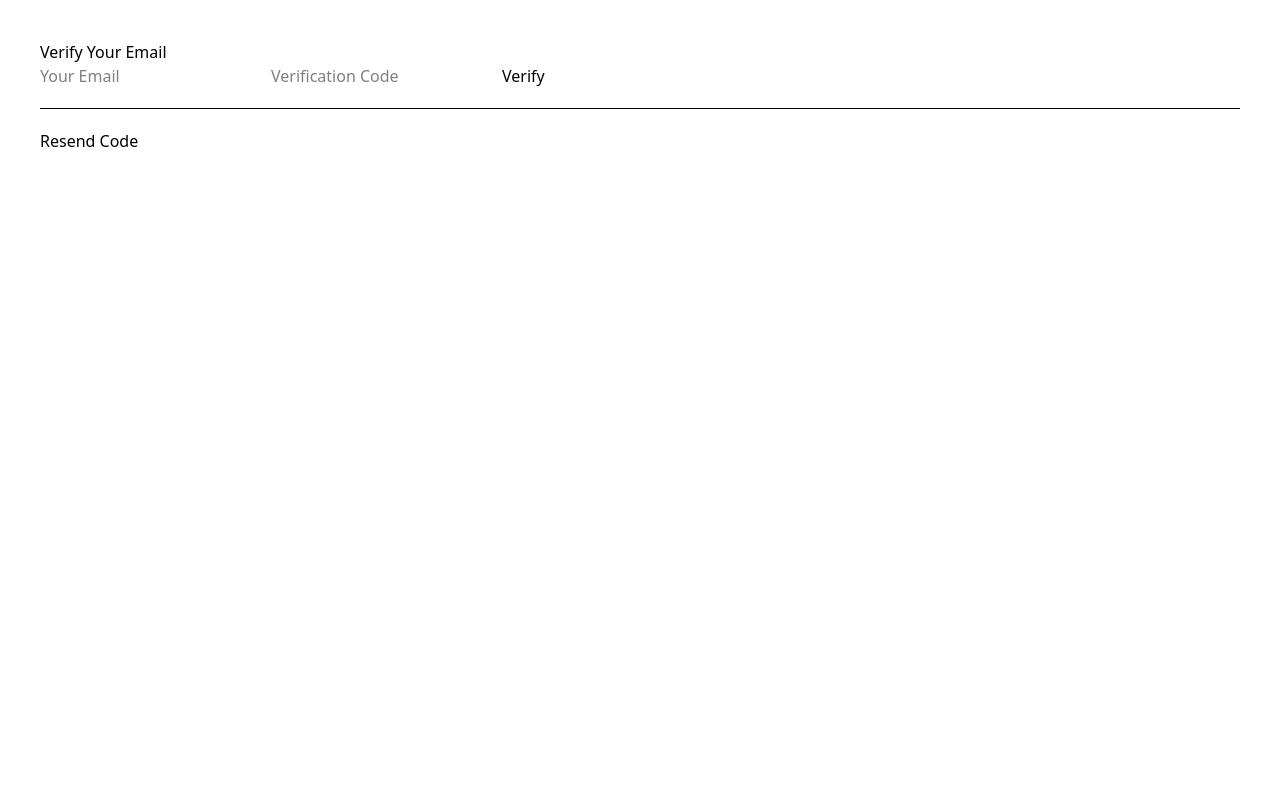
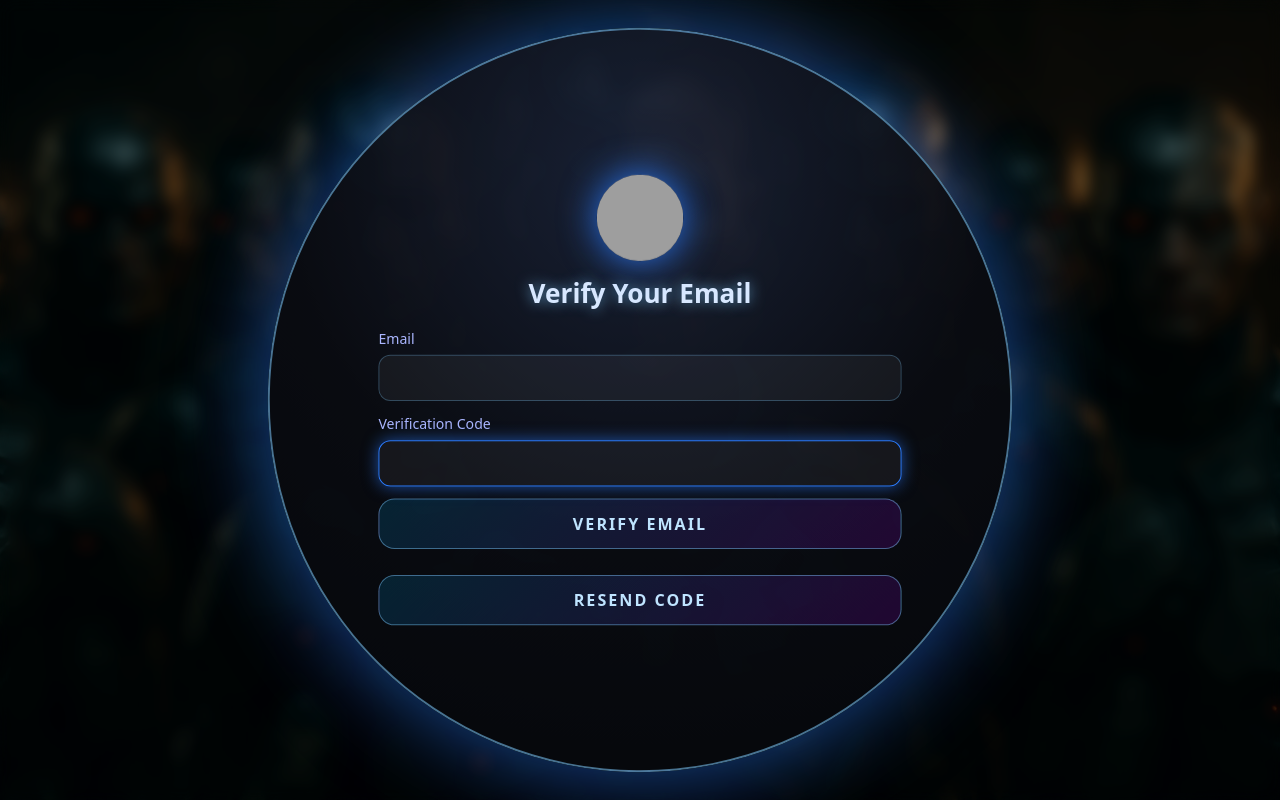
Before and after one commit to Devingle/Social-Media-Platform-with-Media-Streaming-, a React (Vite) app in the folder client/: page /verify-email in a window 1280 px wide. Built offline with nearby package versions, Linux system fonts and the light colour scheme; grey boxes are pictures that could not be loaded.

Commit message:
add ui on forgot-profile-reset

```diff
--- a/client/src/pages/ForgotPassword.jsx
+++ b/client/src/pages/ForgotPassword.jsx
@@ -1,34 +1,70 @@
+// client/src/pages/ForgotPassword.jsx
 import React, { useState } from "react";
 import { forgotPassword } from "../api/auth";
+import { useNavigate } from "react-router-dom";
+import avatarImage from "/Avatar-Image.png";
+import bgImage from "/Login-SignUp-Background-Image.png";
+import "../styles/authPages.css"; // ✅ use shared CSS
 
 export default function ForgotPassword() {
   const [email, setEmail] = useState("");
   const [msg, setMsg] = useState("");
+  const [processing, setProcessing] = useState(false);
+  const navigate = useNavigate();
 
   const handleSubmit = async (e) => {
     e.preventDefault();
+    setProcessing(true);
     try {
       const res = await forgotPassword({ email });
       setMsg(res.message);
+      // ✅ Redirect user to ResetPassword page with email pre-filled
+      setTimeout(() => {
+        navigate("/reset-password", { state: { email } });
+      }, 1200);
     } catch (err) {
       setMsg(err.response?.data?.message || "Error sending reset code");
+    } finally {
+      setProcessing(false);
     }
   };
 
   return (
-    <div style={{ padding: 40 }}>
-      <h2>Forgot Password</h2>
-      <form onSubmit={handleSubmit}>
+    <div className="page-root">
+      <div className="bg">
+        <img src={bgImage} alt="" />
+        <div className="bg-blur" />
+      </div>
+
+      <div className="wrap">
+        <div className="circle-card throbbing">
+          <div className="ring" />
+          <div className="content">
+            <img src={avatarImage} alt="Avatar" className="avatar" />
+            <h2 className="title">Forgot Password?</h2>
+
+            {msg && <div className="banner">{msg}</div>}
+
+            <form className="form" onSubmit={handleSubmit}>
+              <div className="field">
+                <label className="label">Enter your email</label>
                 <input
                   type="email"
+                  className="input"
                   placeholder="Your Email"
                   value={email}
                   onChange={(e) => setEmail(e.target.value)}
                   required
                 />
-        <button type="submit">Send Reset Code</button>
+              </div>
+
+              <button className="cta" type="submit" disabled={processing}>
+                {processing ? "Processing..." : "Send Reset Code"}
+              </button>
             </form>
-      {msg && <p>{msg}</p>}
+          </div>
+        </div>
+      </div>
     </div>
   );
 }
--- a/client/src/pages/ResetPassword.jsx
+++ b/client/src/pages/ResetPassword.jsx
@@ -1,16 +1,34 @@
-import React, { useState } from "react";
+// client/src/pages/ResetPassword.jsx
+import React, { useState, useEffect } from "react";
 import { resetPassword } from "../api/auth";
-import { useNavigate } from "react-router-dom";
+import { useNavigate, useLocation } from "react-router-dom";
+import avatarImage from "/Avatar-Image.png";
+import bgImage from "/Login-SignUp-Background-Image.png";
+import "../styles/authPages.css"; // ✅ shared CSS
 
 export default function ResetPassword() {
   const [email, setEmail] = useState("");
   const [code, setCode] = useState("");
   const [newPassword, setNewPassword] = useState("");
+  const [confirmPassword, setConfirmPassword] = useState("");
   const [msg, setMsg] = useState("");
+  const [processing, setProcessing] = useState(false);
+
   const navigate = useNavigate();
+  const location = useLocation();
+
+  useEffect(() => {
+    if (location.state?.email) {
+      setEmail(location.state.email);
+    }
+  }, [location]);
 
   const handleSubmit = async (e) => {
     e.preventDefault();
+    if (newPassword !== confirmPassword) {
+      return setMsg("Passwords do not match");
+    }
+    setProcessing(true);
     try {
       const res = await resetPassword({ email, code, newPassword });
       setMsg(res.message);
@@ -23,37 +41,77 @@ export default function ResetPassword() {
       }, 1500);
     } catch (err) {
       setMsg(err.response?.data?.message || "Reset failed");
+    } finally {
+      setProcessing(false);
     }
   };
 
   return (
-    <div style={{ padding: 40 }}>
-      <h2>Reset Password</h2>
-      <form onSubmit={handleSubmit}>
+    <div className="page-root">
+      <div className="bg">
+        <img src={bgImage} alt="" />
+        <div className="bg-blur" />
+      </div>
+
+      <div className="wrap">
+        <div className="circle-card throbbing">
+          <div className="ring" />
+          <div className="content">
+            <img src={avatarImage} alt="Avatar" className="avatar" />
+            <h2 className="title">Reset Password</h2>
+
+            {msg && <div className="banner">{msg}</div>}
+
+            <form className="form" onSubmit={handleSubmit}>
+              <div className="field">
+                <label className="label">Email</label>
                 <input
                   type="email"
-          placeholder="Your Email"
+                  className="input"
                   value={email}
                   onChange={(e) => setEmail(e.target.value)}
                   required
                 />
+              </div>
+              <div className="field">
+                <label className="label">Verification Code</label>
                 <input
                   type="text"
-          placeholder="Reset Code"
+                  className="input"
+                  placeholder="Enter code"
                   value={code}
                   onChange={(e) => setCode(e.target.value)}
                   required
                 />
+              </div>
+              <div className="field">
+                <label className="label">New Password</label>
                 <input
                   type="password"
-          placeholder="New Password"
+                  className="input"
                   value={newPassword}
                   onChange={(e) => setNewPassword(e.target.value)}
                   required
                 />
-        <button type="submit">Update Password</button>
+              </div>
+              <div className="field">
+                <label className="label">Confirm Password</label>
+                <input
+                  type="password"
+                  className="input"
+                  value={confirmPassword}
+                  onChange={(e) => setConfirmPassword(e.target.value)}
+                  required
+                />
+              </div>
+
+              <button className="cta" type="submit" disabled={processing}>
+                {processing ? "Processing..." : "Update Password"}
+              </button>
             </form>
-      {msg && <p>{msg}</p>}
+          </div>
+        </div>
+      </div>
     </div>
   );
 }
--- a/client/src/pages/VerifyEmail.jsx
+++ b/client/src/pages/VerifyEmail.jsx
@@ -1,6 +1,9 @@
-import React, { useState, useEffect } from "react";
+import React, { useState, useEffect, useRef } from "react";
 import { useNavigate, useLocation } from "react-router-dom";
 import { verifyEmail, resendCode } from "../api/auth";
+import avatarImage from "/Avatar-Image.png";
+import bgImage from "/Login-SignUp-Background-Image.png";
+import "../styles/authPages.css";
 
 export default function VerifyEmail() {
   const [email, setEmail] = useState("");
@@ -8,80 +11,149 @@ export default function VerifyEmail() {
   const [msg, setMsg] = useState("");
   const [resendMsg, setResendMsg] = useState("");
   const [cooldown, setCooldown] = useState(0);
+  const [processing, setProcessing] = useState(false);
+
+  const codeInputRef = useRef(null);
   const navigate = useNavigate();
   const location = useLocation();
 
   // Pre-fill email if passed via navigation state
-  React.useEffect(() => {
-    if (location?.state?.email) {
-      setEmail(location.state.email);
-    }
+  useEffect(() => {
+    if (location?.state?.email) setEmail(location.state.email);
+    // Auto-focus code input when email is pre-filled
+    setTimeout(() => codeInputRef.current?.focus(), 100);
   }, [location]);
 
   // Countdown timer effect
   useEffect(() => {
-    if (cooldown > 0) {
-      const timer = setInterval(() => setCooldown((c) => c - 1), 1000);
+    if (cooldown <= 0) return;
+    const timer = setInterval(() => {
+      setCooldown((c) => (c > 0 ? c - 1 : 0));
+    }, 1000);
     return () => clearInterval(timer);
+  }, [cooldown]);
+
+  // Auto-clear messages after 5 seconds
+  useEffect(() => {
+    if (msg) {
+      const timer = setTimeout(() => setMsg(""), 5000);
+      return () => clearTimeout(timer);
     }
-  }, [cooldown]);
+  }, [msg]);
+
+  useEffect(() => {
+    if (resendMsg) {
+      const timer = setTimeout(() => setResendMsg(""), 5000);
+      return () => clearTimeout(timer);
+    }
+  }, [resendMsg]);
 
   const handleSubmit = async (e) => {
     e.preventDefault();
+    setProcessing(true);
+    setMsg("");
     try {
       const res = await verifyEmail({ email, code });
       setMsg(res.message);
       setTimeout(() => {
         navigate("/membership", {
-          state: {
-            successMsg:
-              "Signup successful. Please verify your email to continue.",
-          },
+          state: { successMsg: "Email verified successfully. Please log in." },
         });
       }, 1500);
     } catch (err) {
       setMsg(err.response?.data?.message || "Verification failed");
+    } finally {
+      setProcessing(false);
     }
   };
 
   const handleResend = async () => {
     try {
       const res = await resendCode({ email });
-      setResendMsg(res.message);
-      setCooldown(30); // ✅ set cooldown (30 sec)
+      const { cooldown: serverCooldown = 60, remainingDaily } = res.data;
+      setResendMsg(`${res.data.message} (${remainingDaily} attempts left)`);
+      setCooldown(serverCooldown);
     } catch (err) {
-      setResendMsg(err.response?.data?.message || "Could not resend code");
+      const {
+        cooldown: serverCooldown,
+        remainingDaily,
+        message,
+      } = err.response?.data || {};
+      setResendMsg(message || "Could not resend code");
+      setCooldown(serverCooldown || 60);
     }
   };
 
   return (
-    <div style={{ padding: 40 }}>
-      <h2>Verify Your Email</h2>
-      <form onSubmit={handleSubmit}>
+    <div className="page-root">
+      <div className="bg">
+        <img src={bgImage} alt="" />
+        <div className="bg-blur" />
+      </div>
+
+      <div className="wrap">
+        <div className="circle-card throbbing">
+          <div className="ring" />
+          <div className="content">
+            <img src={avatarImage} alt="Avatar" className="avatar" />
+            <h2 className="title">Verify Your Email</h2>
+
+            {msg && <div className="banner">{msg}</div>}
+            {resendMsg && (
+              <div
+                className="banner"
+                style={{
+                  background: "rgba(107,255,107,0.12)",
+                  border: "1px solid rgba(107,255,107,0.35)",
+                  color: "#baffba",
+                }}
+              >
+                {resendMsg}
+              </div>
+            )}
+
+            <form className="form" onSubmit={handleSubmit}>
+              <div className="field">
+                <label className="label">Email</label>
                 <input
                   type="email"
-          placeholder="Your Email"
+                  className="input"
                   value={email}
                   onChange={(e) => setEmail(e.target.value)}
                   required
                 />
+              </div>
+              <div className="field">
+                <label className="label">Verification Code</label>
                 <input
                   type="text"
-          placeholder="Verification Code"
+                  className="input"
                   value={code}
                   onChange={(e) => setCode(e.target.value)}
                   required
+                  ref={codeInputRef}
                 />
-        <button type="submit">Verify</button>
+              </div>
+              <button className="cta" type="submit" disabled={processing}>
+                {processing ? "Processing..." : "Verify Email"}
+              </button>
             </form>
-      {msg && <p>{msg}</p>}
 
-      <hr style={{ margin: "20px 0" }} />
-
-      <button onClick={handleResend} disabled={cooldown > 0}>
+            <button
+              className="cta"
+              style={{
+                marginTop: "12px",
+                background: cooldown > 0 ? "#333a52" : "",
+                cursor: cooldown > 0 ? "not-allowed" : "pointer",
+              }}
+              onClick={handleResend}
+              disabled={cooldown > 0}
+            >
               {cooldown > 0 ? `Resend in ${cooldown}s` : "Resend Code"}
             </button>
-      {resendMsg && <p>{resendMsg}</p>}
+          </div>
+        </div>
+      </div>
     </div>
   );
 }
```
Also changed, not shown: client/src/pages/Profile.jsx (+50 -23 lines). Lines whose indentation alone changed are shown as unchanged.
